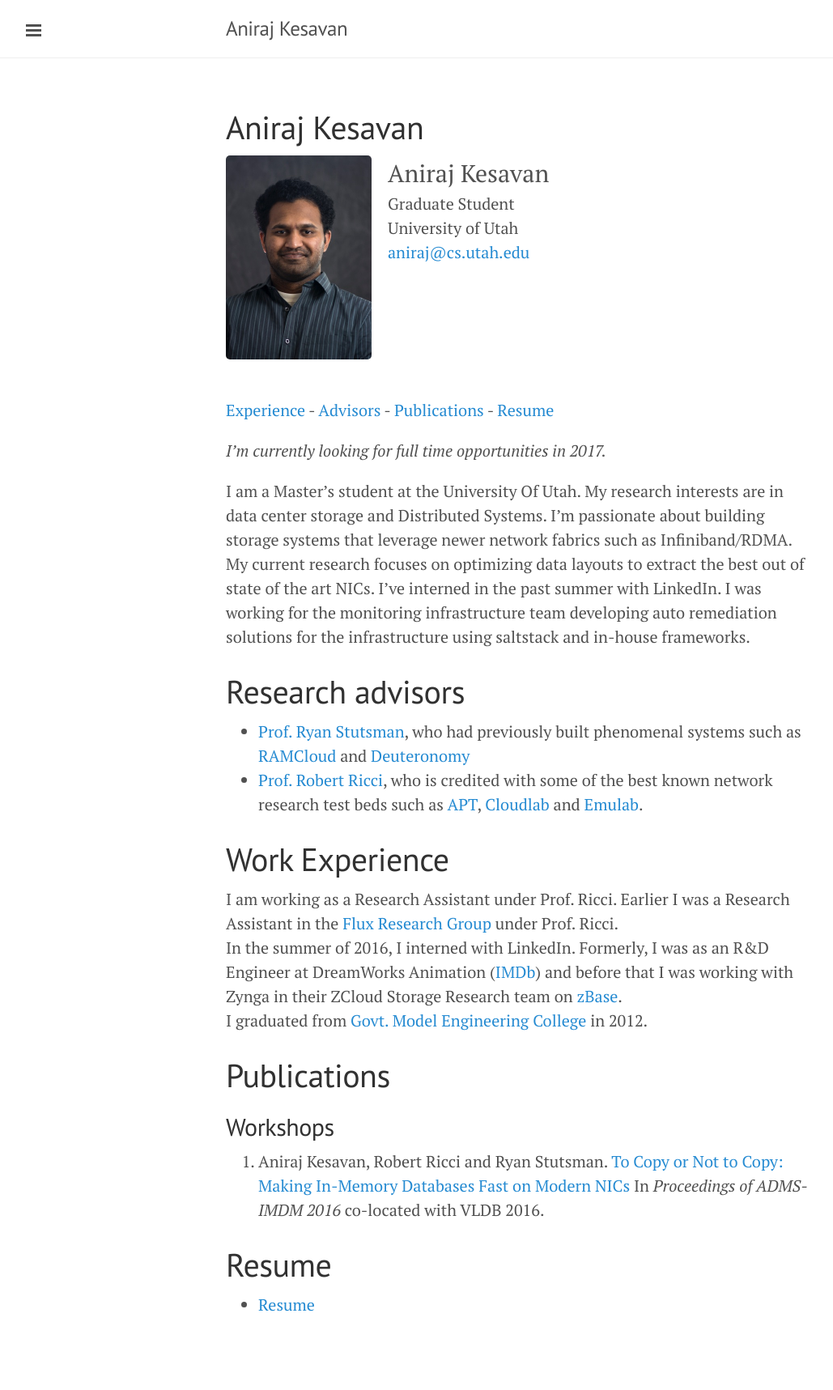
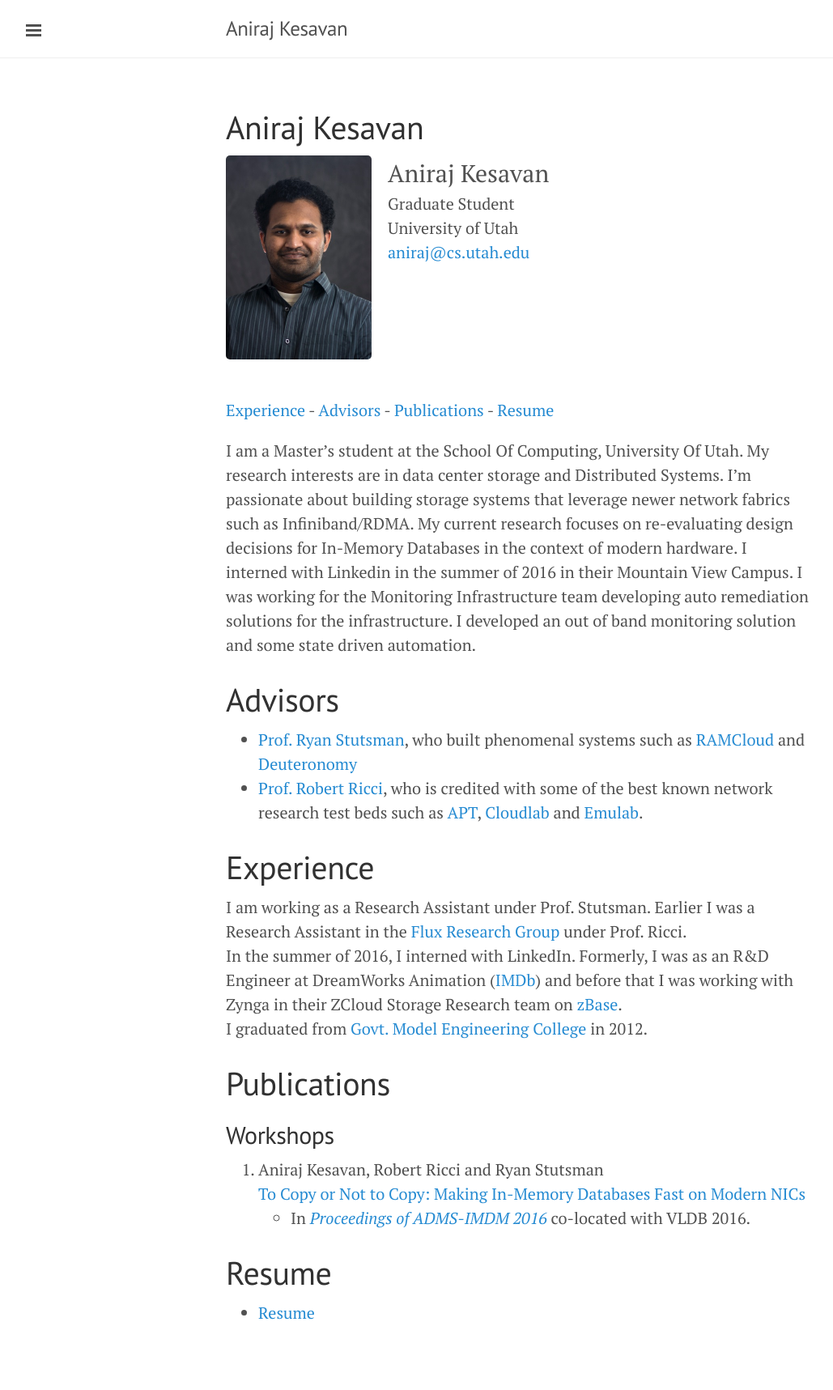
Before and after one commit to anirajk/anirajk.github.io, a Jekyll site: the page built from index.md, in a window 1280 px wide. Shown: the whole page at 81% size, without its empty margins (1-1030 px from the left). Built offline with Jekyll 4.4.1, drawn with Linux system fonts in a browser that asks for light colours; nearby versions of some CDN libraries.

Commit message:
Updated Resume

```diff
--- a/index.md
+++ b/index.md
@@ -20,20 +20,18 @@ University of Utah<br>
 [Publications](#publications) -
 [Resume](#cv)
 
-*I'm currently looking for full time opportunities in 2017.*
-
-I am a Master's student at the University Of Utah. My research interests are in data center storage and Distributed Systems.
-I'm passionate about building storage systems that leverage newer network fabrics such as Infiniband/RDMA. My current research focuses on optimizing data layouts to extract the best out of state of the art NICs.
-I've interned in the past summer with LinkedIn. I was working for the monitoring infrastructure team developing auto remediation solutions for the infrastructure using saltstack and in-house frameworks.
+I am a Master's student at the School Of Computing, University Of Utah. My research interests are in data center storage and Distributed Systems.
+I'm passionate about building storage systems that leverage newer network fabrics such as Infiniband/RDMA. My current research focuses on re-evaluating design decisions for In-Memory Databases in the context of modern hardware.
+I interned with Linkedin in the summer of 2016 in their Mountain View Campus. I was working for the Monitoring Infrastructure team developing auto remediation solutions for the infrastructure. I developed an out of band monitoring solution and some state driven automation.
 
 
-# <a name="advisors"></a> Research advisors
-- [Prof. Ryan Stutsman](http://rstutsman.github.io/), who had previously built phenomenal systems
+# <a name="advisors"></a> Advisors
+- [Prof. Ryan Stutsman](http://rstutsman.github.io/), who built phenomenal systems
 such as [RAMCloud](http://ramcloud.stanford.edu/) and [Deuteronomy](https://www.microsoft.com/en-us/research/publication/high-performance-transactions-in-deuteronomy/)
 - [Prof. Robert Ricci](http://www.flux.utah.edu/users/ricci/), who is credited with some of the best known network research test beds such as [APT](https://www.aptlab.net/), [Cloudlab](https://www.cloudlab.us) and [Emulab](http://emulab.net/).
 
-# <a name="workex"></a> Work Experience
-I am working as a Research Assistant under Prof. Ricci.
+# <a name="workex"></a> Experience
+I am working as a Research Assistant under Prof. Stutsman.
 Earlier I was a Research Assistant in the [Flux Research Group](https://www.flux.utah.edu/) under Prof. Ricci.<br>
 In the summer of 2016, I interned with LinkedIn.
 Formerly, I was as an R&D Engineer at DreamWorks Animation ([IMDb](http://www.imdb.com/name/nm6593212/))
@@ -44,9 +42,9 @@ I graduated from [Govt. Model Engineering College](http://www.mec.ac.in/) in 201
 
 ## Workshops
 
-1. Aniraj Kesavan, Robert Ricci and Ryan Stutsman.
-   [To Copy or Not to Copy: Making In-Memory Databases Fast on Modern NICs](./papers/imdm-2016.pdf)
-   In *Proceedings of ADMS-IMDM 2016* co-located with VLDB 2016.
+1. Aniraj Kesavan, Robert Ricci and Ryan Stutsman <br>
+   [To Copy or Not to Copy: Making In-Memory Databases Fast on Modern NICs](https://www.flux.utah.edu/paper/kesavan-imdm2016)<br>
+   - In *[Proceedings of ADMS-IMDM 2016](http://www.adms-conf.org/)* co-located with VLDB 2016.
 
 # <a name="cv"></a> Resume
 
```
Also changed, not shown: 1 other file.
